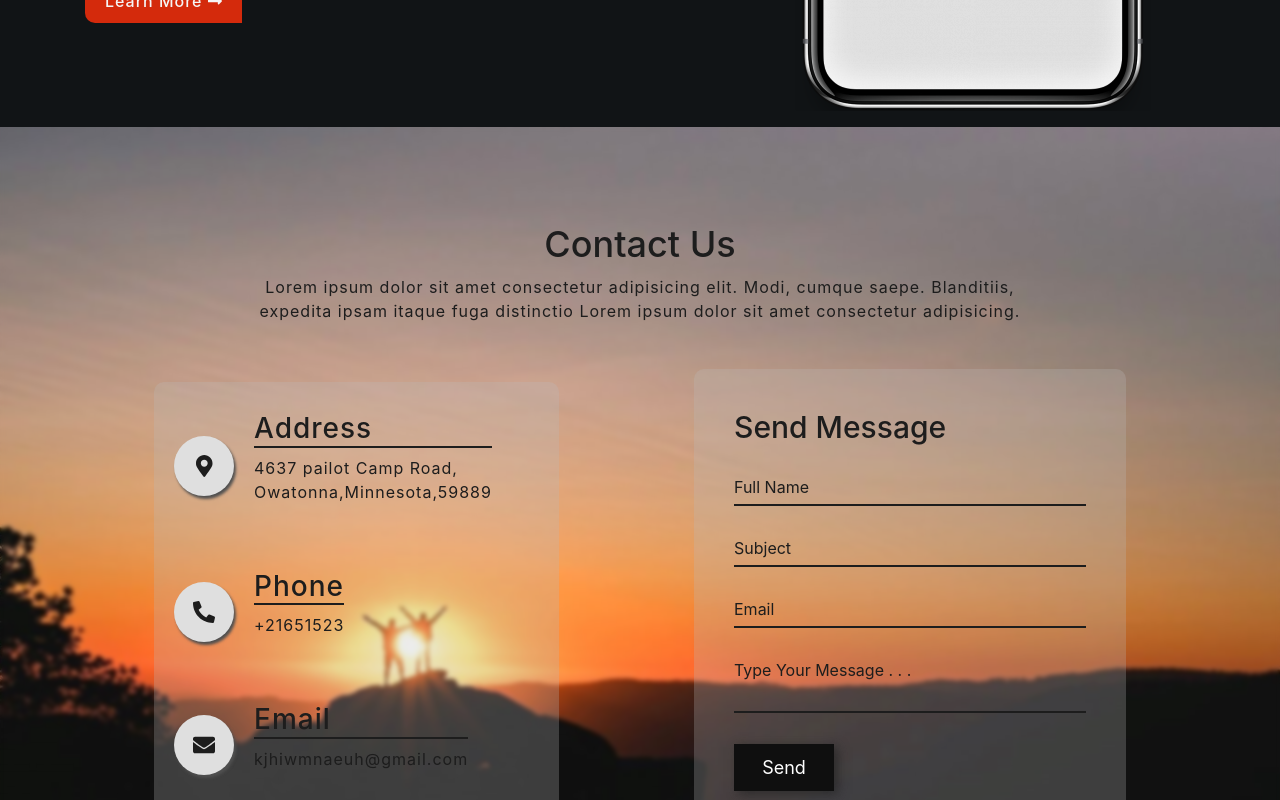
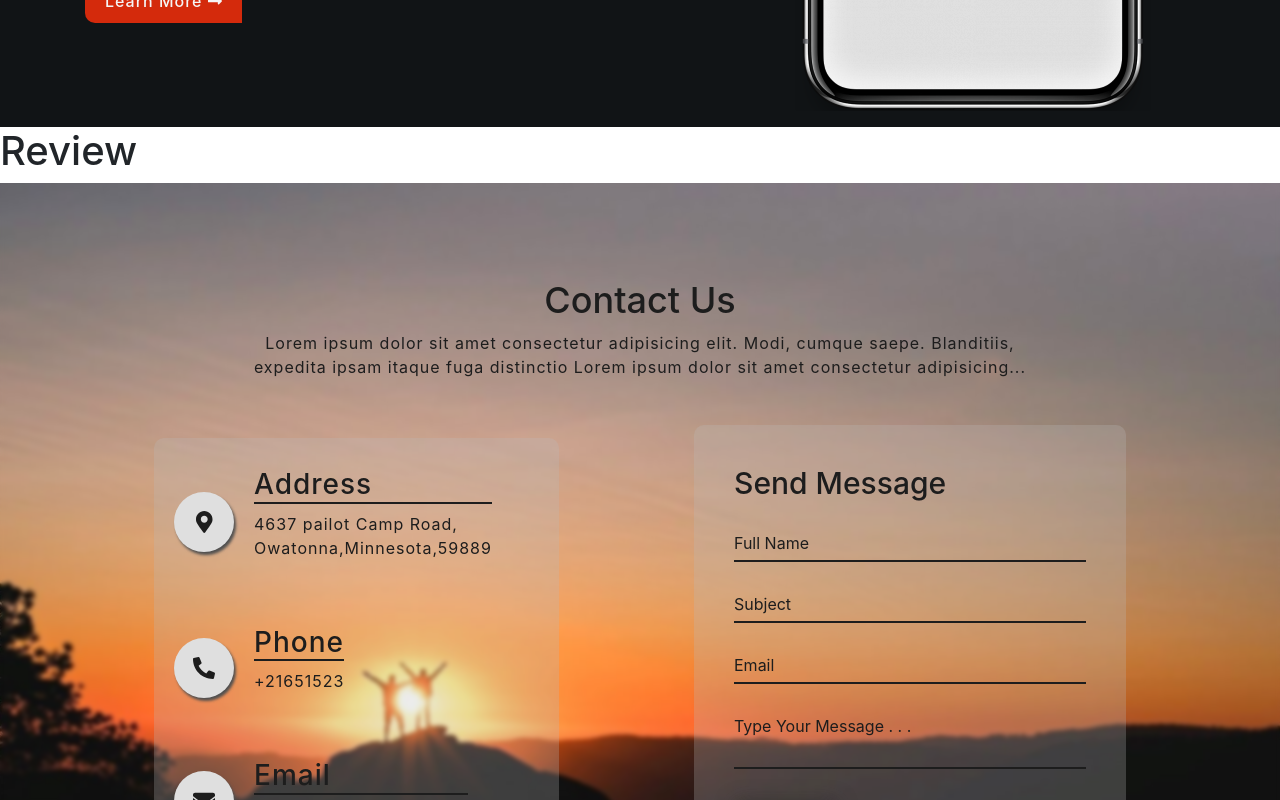
Before and after one commit to Tafsan-Mahmud/Sani-Portfolio, a React (Create React App) app: page /home in a window 1280 px wide. Shown: the part 4020-4820 px from the top of the page. Built offline with nearby package versions, Linux system fonts and the light colour scheme; no server answers.

Commit message:
Review Sec Thinking

```diff
--- a/src/Components/ContactUs/ContactUs.css
+++ b/src/Components/ContactUs/ContactUs.css
@@ -137,17 +137,22 @@
 .contactForm-cnt .inputBox-cnt input[type="submit"]{
     width: 100px;
     background: #0f0f0f;
-    color: #fff;
+    color: #dfdfdf;
     border: none;
+    border-radius: 5px;
     cursor: pointer;
     padding: 10px;
     font-size: 18px;
-    transition: 0.5s;
-    box-shadow: 4px 3px 10px #272727cc;
+    font-weight: 500;
+    transition: 0.8s;
+    letter-spacing: 1px;
+    box-shadow: 2px 3px 20px #2727279a;
 }
 .contactForm-cnt .inputBox-cnt input[type="submit"]:hover{
-    background: #75001d;
-    transform:translateY(-8px);
+    background: #dfdfdf;
+    transform:translateY(-5px);
+    color:#161616;
+    letter-spacing: 1px;
 }
 .coontaineeer .info-blur-box{
     width: 50%;
--- a/src/Components/ContactUs/ContactUs.js
+++ b/src/Components/ContactUs/ContactUs.js
@@ -1,7 +1,7 @@
 import React from 'react';
 import './ContactUs.css';
 import { FontAwesomeIcon } from '@fortawesome/react-fontawesome'
-import { faMapMarkerAlt, faPhoneAlt, faEnvelope} from '@fortawesome/free-solid-svg-icons'
+import { faMapMarkerAlt, faPhoneAlt, faEnvelope } from '@fortawesome/free-solid-svg-icons'
 
 
 const ContactUs = () => {
@@ -11,7 +11,7 @@ const ContactUs = () => {
                 <div className="cnt-bg-blur">
                     <div className="content-cnt">
                         <h2>Contact Us</h2>
-                        <p>Lorem ipsum dolor sit amet consectetur adipisicing elit. Modi, cumque saepe. Blanditiis, expedita ipsam itaque fuga distinctio Lorem ipsum dolor sit amet consectetur adipisicing. </p>
+                        <p>Lorem ipsum dolor sit amet consectetur adipisicing elit. Modi, cumque saepe. Blanditiis, expedita ipsam itaque fuga distinctio Lorem ipsum dolor sit amet consectetur adipisicing...</p>
                     </div>
                     <div className="coontaineeer">
                         <div className="contactInfo-cnt">
--- /dev/null
+++ b/src/Components/CustomerReview/CustomerReview.js
@@ -0,0 +1,11 @@
+import React from 'react';
+
+const CustomerReview = () => {
+    return (
+        <div>
+            <h1>Review</h1>
+        </div>
+    );
+};
+
+export default CustomerReview;
--- a/src/Components/FullPage/FullPage.js
+++ b/src/Components/FullPage/FullPage.js
@@ -1,5 +1,6 @@
 import React from 'react';
 import ContactUs from '../ContactUs/ContactUs';
+import CustomerReview from '../CustomerReview/CustomerReview';
 import Home from '../Home/Home';
 import MainService from '../MainService/MainService';
 import MobileServices from '../MobileServices/MobileServices';
@@ -16,6 +17,7 @@ const FullPage = () => {
             <MainService></MainService>
             <WhyChooseMe></WhyChooseMe>
             <MobileServices></MobileServices>
+            <CustomerReview></CustomerReview>
             <ContactUs></ContactUs>
         </div>
     );
--- a/src/Components/MainService/DisplyService/DisplyService.js
+++ b/src/Components/MainService/DisplyService/DisplyService.js
@@ -5,8 +5,6 @@ import { faCheck } from '@fortawesome/free-solid-svg-icons'
 
 
 const DisplyService = (props) => {
-
-
     const { ServiceImage, postId, id, name, ServiceName, ShortDisCription, body, website, allServices } = props.data
     return (
         <div data-aos="fade-up" className="col-md-4 mb-5 pb-5">
```
Also changed, not shown: src/Components/CustomerReview/CustomerReview.css (added).
